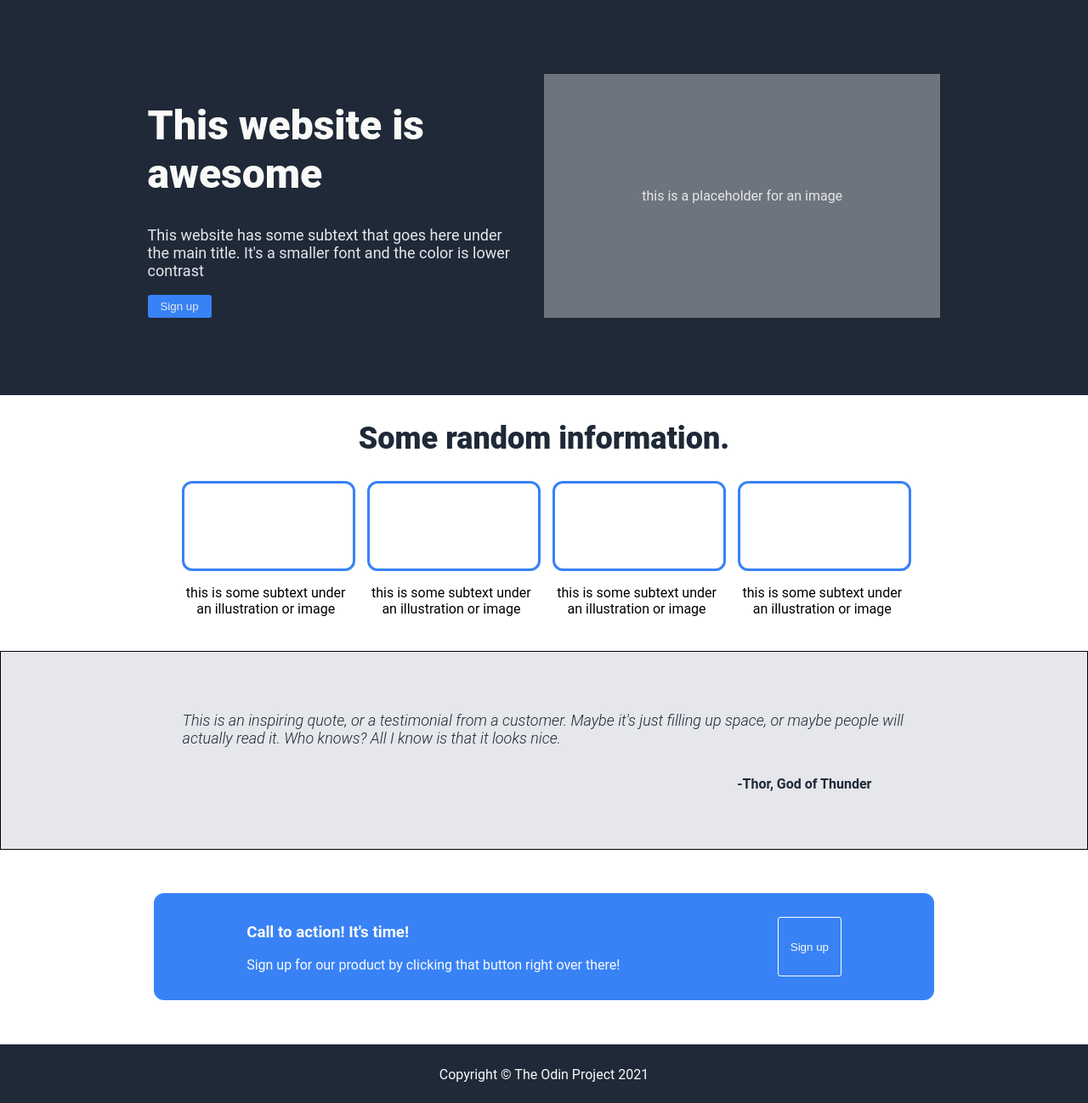
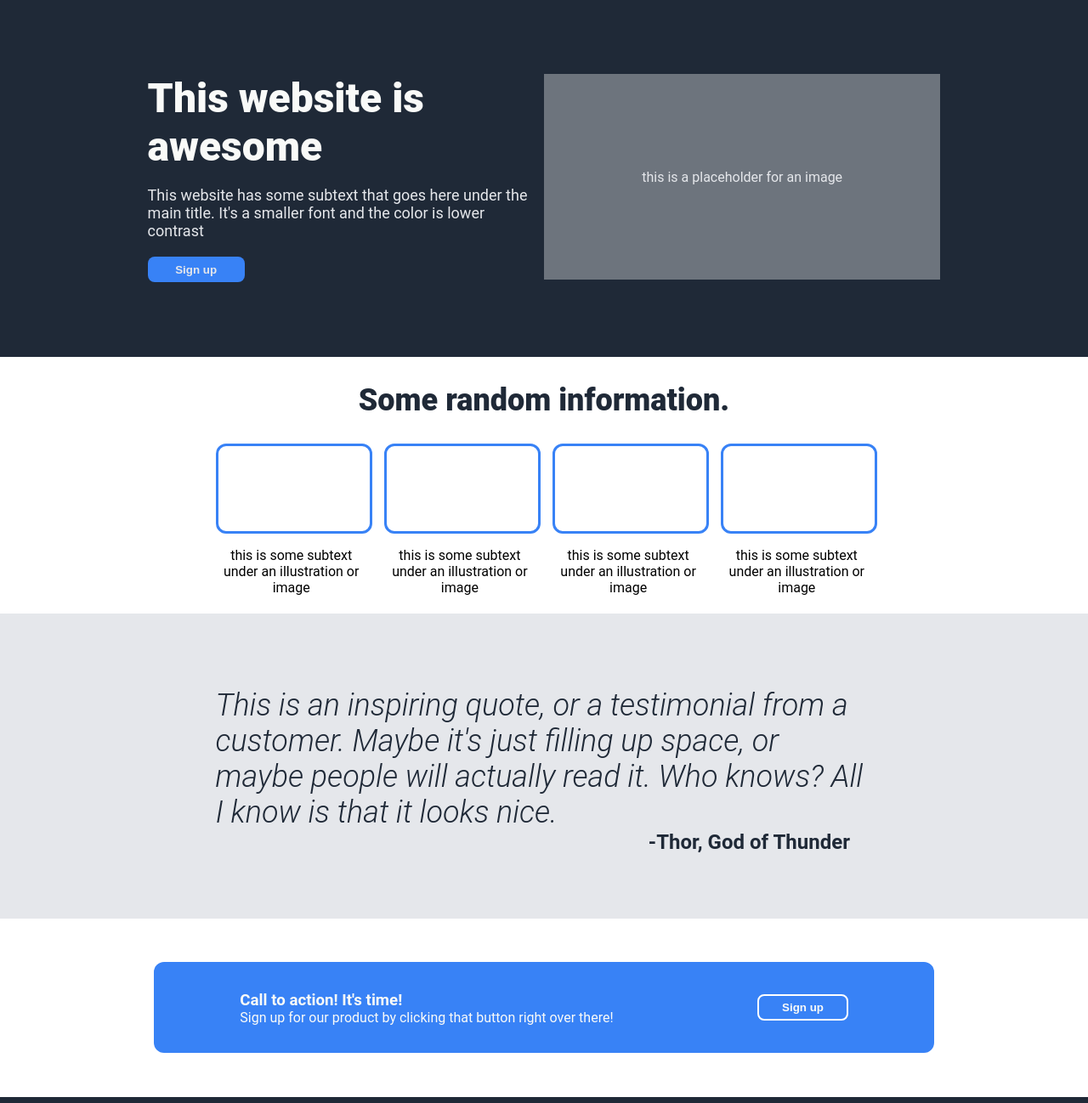
Before and after one commit to Hayden-Fade61/odin-landing, a plain HTML site: page index.html in a window 1280 px wide. Shown: the part 82-1380 px from the top of the page at 85% size. Drawn offline with Linux system fonts and the light colour scheme.

Commit message:
Tired...

```diff
--- a/index.html
+++ b/index.html
@@ -21,7 +21,7 @@
     </div>
 
     <div class="hero">
-      <div class="sign-up">
+      <div class="hero-sign-up">
         <h1 id="hero-title">This website is awesome</h1>
         <p id="hero-subtext">This website has some subtext that goes here under the main title. It's a smaller font and the color is lower contrast</p>
         <button class="sign-up-button" id="hero-button">Sign up</button>
--- a/styles.css
+++ b/styles.css
@@ -29,6 +29,7 @@ body {
 
 .header-bar {
     width: 96%;
+    min-width: fit-content;
 }
 
 .logo {
@@ -43,19 +44,25 @@ body {
 .hero {
     display: flex;
     margin: 40px 20px;
-    gap: 20px;
+    gap: 10px;
 }
 
 #hero-title {
     font-size: 48px;
     font-weight: 800 /* Extra Bold */;
     color:#f9faf8;
-
+    margin: 0;
 }
 
 #hero-subtext {
     font-size: 18px;
-    color: #e5e7eb
+    color: #e5e7eb;
+    margin: none;
+}
+
+#hero-button {
+    margin-top: 2px;
+    height: 12.5%;
 }
 
 .image-placeholder {
@@ -69,13 +76,15 @@ body {
 }
 
 .sign-up-button {
+    font-weight: 600;
     color: #e5e7eb;
     background-color: #3882f6;
     text-align: center;
-    width: 75px;
+    width: 25%;
+    height: 10%;
     padding: 6px;
     border: 0px;
-    border-radius: 3px;
+    border-radius: 8px;
 }
 
 .nav-links{
@@ -107,8 +116,8 @@ body {
     height: 200px;
     justify-content: space-between;
     gap: 20px;
-    margin-left: 60px;
-    margin-right: 60px;
+    margin-left: 100px;
+    margin-right: 100px;
 }
 
 .info-image {
@@ -125,21 +134,23 @@ body {
     flex-direction: column;
     justify-content: center;
     align-items: center;
-    border: 1px solid black;
 }
 
 #quote-text {
-    font-size: 18px;
+    font-size: 36px;
     font-weight: 300 /* light */;
     font-style: italic;
-    margin-left: 60px;
-    margin-right: 60px;
+    margin-left: 100px;
+    margin-right: 100px;
+    margin-bottom: 0;
 }
 
 #quote-attribution {
+    margin-top: 0;
+    font-size: 24px;
     align-self: flex-end;
     font-weight: bold;
-    margin-right: 100px;
+    margin-right: 13%;
 }
 
 .cta {
@@ -155,17 +166,36 @@ body {
     border-radius: 12px;
     display: flex;
     justify-content: space-around;
+    align-items: center;
     color:#f9faf8;
 }
 
+.cta-text-container {
+    display: flex;
+    flex-direction: column;
+    gap: 0px;
+}
+
 #cta-sign-up {
+    font-weight: 600;
     margin-top: 12px;
     margin-bottom: 12px;
-    border: 1px solid white;
+    border: 2px solid white;
+    border-radius: 8px;
+    height: 10%;
+    width: 12%;
     color:#f9faf8;
 }
 
+#cta-header {
+    margin-bottom: 0;
+}
+
+#cta-text {
+    margin-top: 0;
+}
+
 .footer {
-    padding: 10px;
+    padding: 1.75%;
     color: #f9faf8;
 }
```
